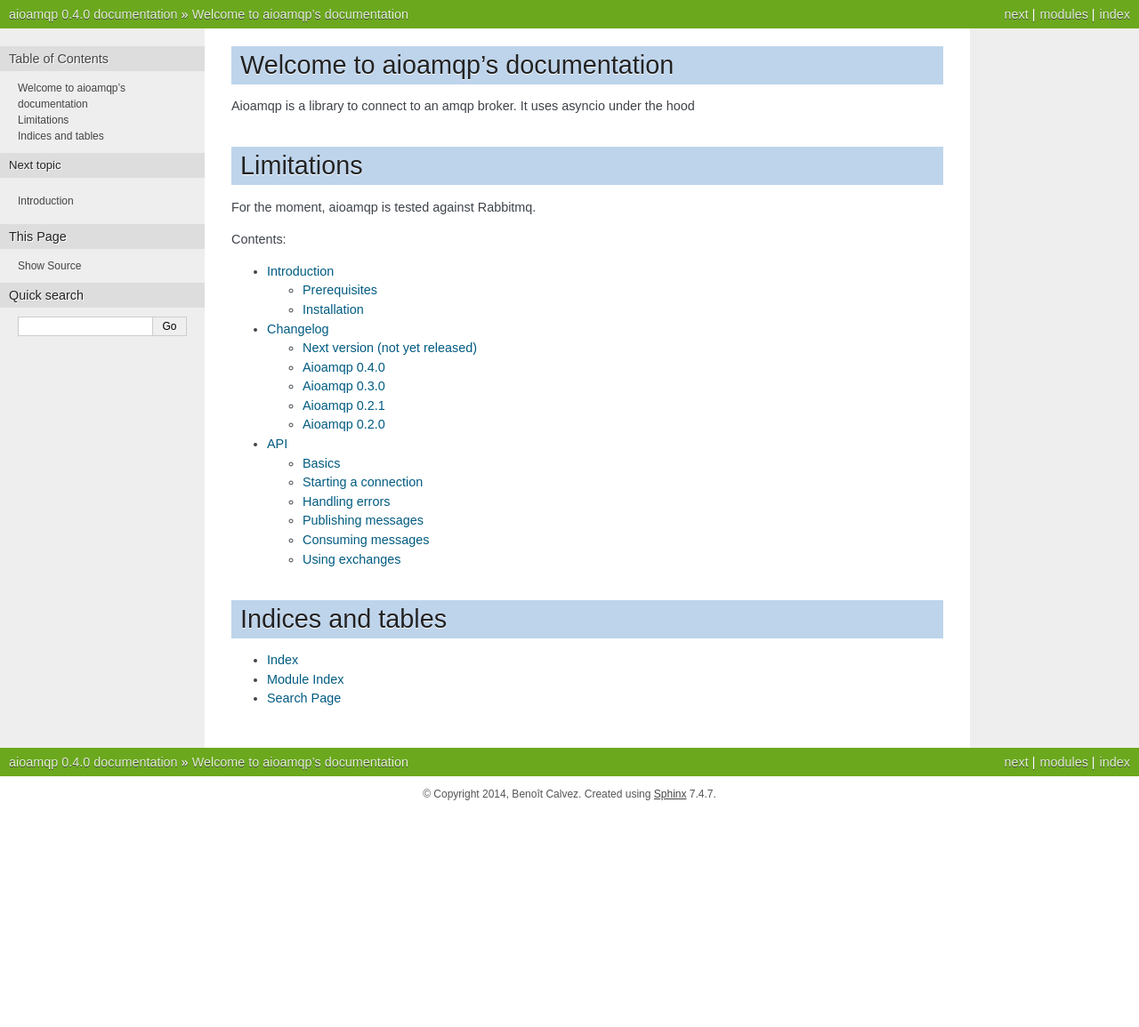
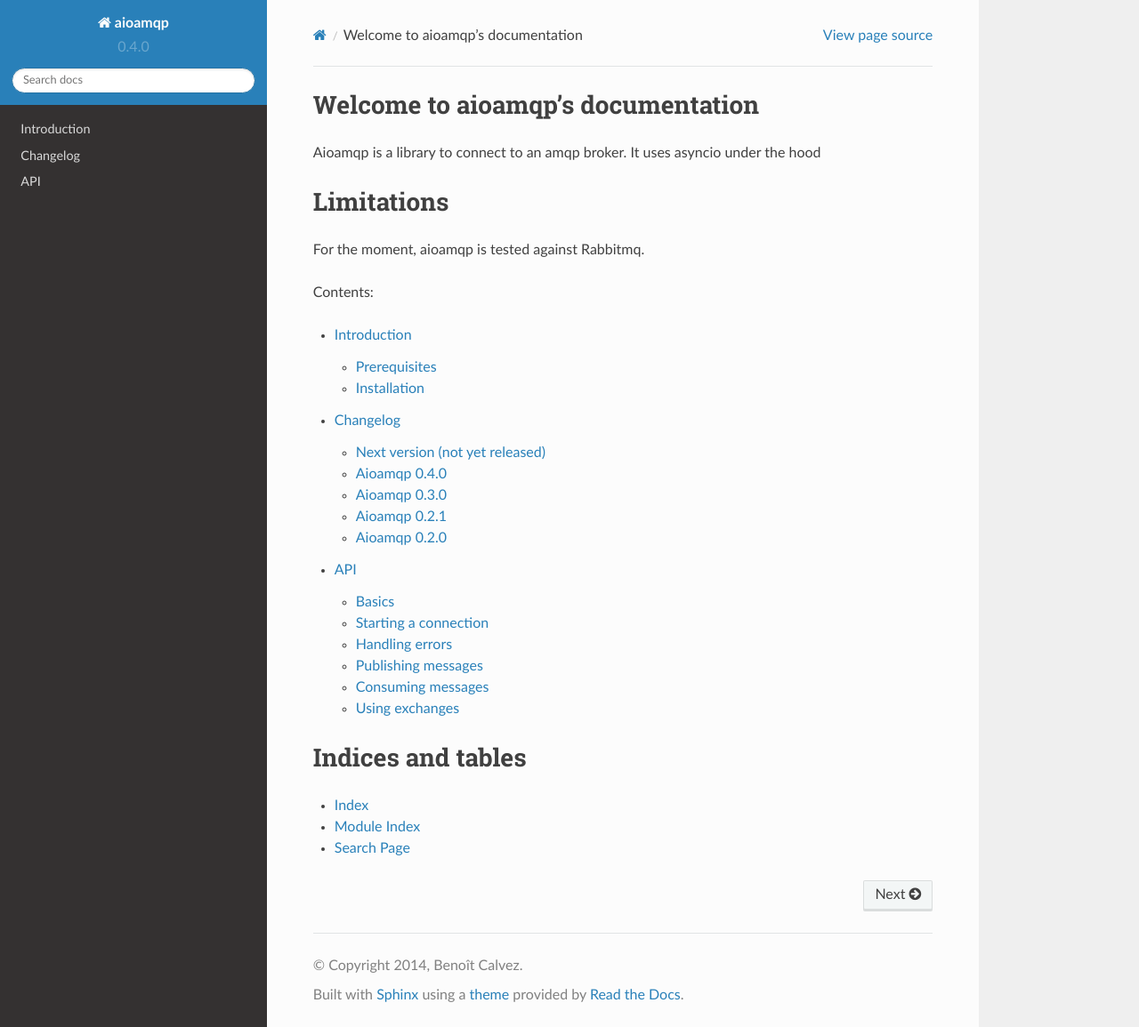
Before and after one commit to Polyconseil/aioamqp, a Sphinx documentation site: the page built from docs/index.rst, in a window 1280 px wide and 1155 px high. Shown: the whole window at 89% size. Built offline with Sphinx 7.4.7 and the Read the Docs theme 2.0.0, drawn with Linux system fonts in a browser that asks for light colours.

Commit message:
docs: update theme and html output dirs.
Commit to match Polyconseil's sphinx docs

```diff
--- a/docs/conf.py
+++ b/docs/conf.py
@@ -102,7 +102,8 @@
 
 # The theme to use for HTML and HTML Help pages.  See the documentation for
 # a list of builtin themes.
-html_theme = 'nature'
+html_theme = 'sphinx_rtd_theme'
+
 
 # Theme options are theme-specific and customize the look and feel of a theme
 # further.  For a list of options available for each theme, see the
@@ -131,7 +132,7 @@
 # Add any paths that contain custom static files (such as style sheets) here,
 # relative to this directory. They are copied after the builtin static files,
 # so a file named "default.css" will overwrite the builtin "default.css".
-html_static_path = ['_static']
+html_static_path = []
 
 # Add any extra paths that contain custom files (such as robots.txt or
 # .htaccess) here, relative to this directory. These files are copied
```
